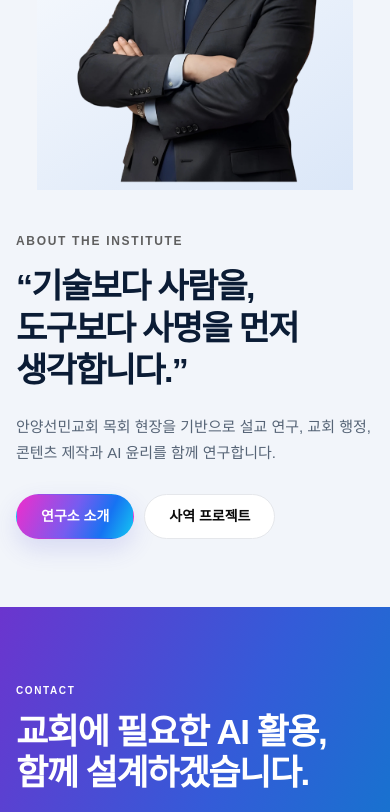
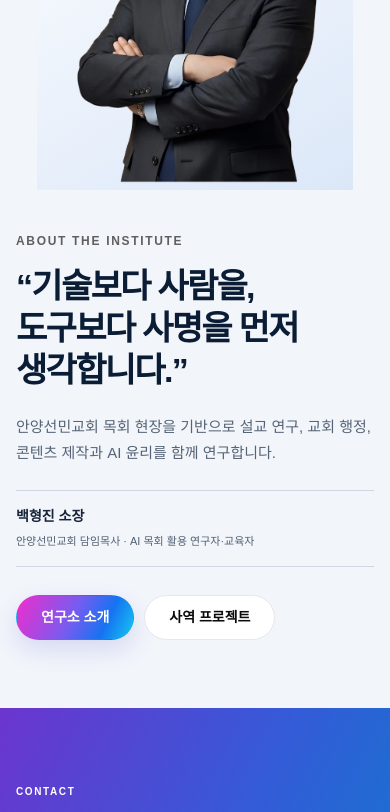
Before and after one commit to Baekhyungjin/AI-Ministry-Research-Institute, a Next.js app: page / in a window 390 px wide. Shown: the part 4933-5745 px from the top of the page. Built offline with nearby package versions, Linux system fonts and the light colour scheme; no server answers; the database is empty.

Commit message:
Tighten institute profile layout

```diff
--- a/src/app/globals.css
+++ b/src/app/globals.css
@@ -423,11 +423,11 @@ main { min-height: 60vh; }
 .program-list article > div { display: flex; justify-content: space-between; color: #9ab4d8; font-size: 10px; }.program-list h3 { margin: 13px 0 6px; font-size: 16px; line-height: 1.35; }.program-list p { color: rgba(255,255,255,.55); font-size: 11px; line-height: 1.55; }.program-list article > a { margin-top: auto; color: #9cc1ff; font-size: 11px; font-weight: 800; }
 
 .institute-profile { overflow: hidden; background: #f2f5fa; }
-.institute-profile-grid { display: grid; grid-template-columns: 340px minmax(0,1fr) 190px; align-items: end; gap: 64px; min-height: 430px; }
+.institute-profile-grid { display: grid; grid-template-columns: 340px minmax(0,700px); align-items: end; justify-content: start; gap: 64px; min-height: 430px; }
 .profile-portrait { position: relative; align-self: stretch; min-height: 430px; border-radius: 24px 24px 0 0; background: linear-gradient(150deg,#fff,#dbe7f8); }
 .profile-portrait img { object-fit: contain; object-position: center bottom; }
-.profile-statement { align-self: center; padding: 56px 0; }.profile-statement blockquote { max-width: 620px; color: #0b1c35; font-size: clamp(33px,3.6vw,50px); font-weight: 760; line-height: 1.23; letter-spacing: -.05em; }.profile-statement > p { max-width: 570px; margin: 22px 0 28px; color: #667487; font-size: 15px; line-height: 1.75; }.profile-statement > div { display: flex; gap: 10px; }
-.profile-note { align-self: end; padding: 24px 0 42px; border-top: 1px solid #cfd7e3; }.profile-note strong,.profile-note span { display: block; }.profile-note strong { color: #17243a; font-size: 14px; }.profile-note span { margin-top: 7px; color: #768294; font-size: 11px; line-height: 1.65; }
+.profile-statement { align-self: center; padding: 56px 0; }.profile-statement blockquote { max-width: 620px; color: #0b1c35; font-size: clamp(33px,3.6vw,50px); font-weight: 760; line-height: 1.23; letter-spacing: -.05em; }.profile-statement > p { max-width: 570px; margin: 22px 0 24px; color: #667487; font-size: 15px; line-height: 1.75; }.profile-actions { display: flex; gap: 10px; }
+.profile-note { display: grid; grid-template-columns: auto minmax(0,1fr); align-items: center; gap: 14px; max-width: 570px; margin: 0 0 28px; padding: 15px 0; border-top: 1px solid #cfd7e3; border-bottom: 1px solid #cfd7e3; }.profile-note strong,.profile-note span { display: block; }.profile-note strong { color: #17243a; font-size: 14px; white-space: nowrap; }.profile-note span { padding-left: 14px; border-left: 1px solid #d9e0ea; color: #768294; font-size: 11px; line-height: 1.65; }
 .portal-contact { padding: 70px 0; background: #2467e8; color: white; }.portal-contact-inner { display: grid; grid-template-columns: 1.15fr .85fr; align-items: end; gap: 70px; }.portal-contact-inner > div:first-child > span { color: #bcd2ff; font-size: 10px; font-weight: 900; letter-spacing: .16em; }.portal-contact h2 { margin-top: 11px; font-size: clamp(35px,4vw,52px); line-height: 1.16; letter-spacing: -.045em; }.portal-contact-inner > div:last-child { display: flex; align-items: center; justify-content: space-between; gap: 28px; }.portal-contact p { color: rgba(255,255,255,.75); font-size: 13px; line-height: 1.7; }
 
 .institutional-footer-grid { grid-template-columns: 2fr 1fr 1fr 1fr; gap: 58px; }.footer-wordmark { display: flex; flex-direction: column; margin-bottom: 30px; font-size: 17px; font-weight: 800; }.footer-wordmark small { margin-top: 3px; color: #677487; font-size: 8px; letter-spacing: .14em; }
@@ -436,7 +436,7 @@ main { min-height: 60vh; }
   .institutional-nav { gap: 16px; }.institutional-nav .nav-admin { display: none !important; }
   .portal-hero-grid { grid-template-columns: 1fr 430px; gap: 38px; }.portal-intro h1 { font-size: 54px; }
   .portal-shortcut { padding: 17px; }.program-desk-grid { grid-template-columns: 1.3fr .7fr; }
-  .institute-profile-grid { grid-template-columns: 300px 1fr; gap: 44px; }.profile-note { display: none; }
+  .institute-profile-grid { grid-template-columns: 300px minmax(0,1fr); gap: 44px; }
 }
 
 @media (max-width: 840px) {
@@ -460,7 +460,7 @@ main { min-height: 60vh; }
   .featured-research-image { aspect-ratio: 16/10; }.featured-research-copy { padding: 22px; }.featured-research-copy h3 { font-size: 23px; }
   .program-feature { min-height: 340px; }.program-feature > div:last-child { right: 20px; bottom: 20px; left: 20px; flex-direction: column; align-items: flex-start; }.program-feature strong { font-size: 20px; }.program-feature b { margin-left: 0; }
   .program-list { grid-template-columns: 1fr; }.program-list article { min-height: 160px; }
-  .institute-profile-grid { grid-template-columns: 1fr; gap: 0; }.profile-portrait { width: 88%; min-height: 390px; margin: 0 auto; }.profile-statement { padding: 42px 0 4px; }.profile-statement blockquote { font-size: 34px; }.profile-statement > div { flex-wrap: wrap; }
+  .institute-profile-grid { grid-template-columns: 1fr; gap: 0; }.profile-portrait { width: 88%; min-height: 390px; margin: 0 auto; }.profile-statement { padding: 42px 0 4px; }.profile-statement blockquote { font-size: 34px; }.profile-actions { flex-wrap: wrap; }.profile-note { grid-template-columns: 1fr; gap: 5px; }.profile-note span { padding-left: 0; border-left: 0; }
   .portal-contact-inner > div:last-child { align-items: flex-start; flex-direction: column; }.portal-contact h2 { font-size: 35px; }
   .institutional-footer-grid { grid-template-columns: 1fr; }.institutional-footer-grid > div:last-child { grid-column: auto; }
 }
--- a/src/components/HomeContent.tsx
+++ b/src/components/HomeContent.tsx
@@ -85,8 +85,13 @@ export default function HomeContent() {
 
       <section className="portal-section institute-profile"><div className="container institute-profile-grid" data-reveal>
         <div className="profile-portrait"><Image src="/images/about/director-baekhyungjin.png" alt="백형진 목회AI연구소 소장" fill sizes="(max-width: 760px) 88vw, 340px" /></div>
-        <div className="profile-statement"><span className="eyebrow">ABOUT THE INSTITUTE</span><blockquote>“기술보다 사람을,<br />도구보다 사명을 먼저 생각합니다.”</blockquote><p>안양선민교회 목회 현장을 기반으로 설교 연구, 교회 행정, 콘텐츠 제작과 AI 윤리를 함께 연구합니다.</p><div><Link href="/about" className="btn btn-primary">연구소 소개</Link><Link href="/projects" className="btn btn-tertiary">사역 프로젝트</Link></div></div>
-        <div className="profile-note"><strong>백형진 소장</strong><span>안양선민교회 담임목사<br />AI 목회 활용 연구자·교육자</span></div>
+        <div className="profile-statement">
+          <span className="eyebrow">ABOUT THE INSTITUTE</span>
+          <blockquote>“기술보다 사람을,<br />도구보다 사명을 먼저 생각합니다.”</blockquote>
+          <p>안양선민교회 목회 현장을 기반으로 설교 연구, 교회 행정, 콘텐츠 제작과 AI 윤리를 함께 연구합니다.</p>
+          <div className="profile-note"><strong>백형진 소장</strong><span>안양선민교회 담임목사 · AI 목회 활용 연구자·교육자</span></div>
+          <div className="profile-actions"><Link href="/about" className="btn btn-primary">연구소 소개</Link><Link href="/projects" className="btn btn-tertiary">사역 프로젝트</Link></div>
+        </div>
       </div></section>
 
       <section className="portal-contact"><div className="container portal-contact-inner" data-reveal><div><span>CONTACT</span><h2 className="fluid-display-title"><span>교회에 필요한 AI 활용,</span>{' '}<span>함께 설계하겠습니다.</span></h2></div><div><p>강의, 컨설팅, 협력 프로젝트에 관해 현재의 고민부터 편하게 남겨주세요.</p><Link href="/apply" className="btn btn-white">문의 및 강의 신청 →</Link></div></div></section>
```
